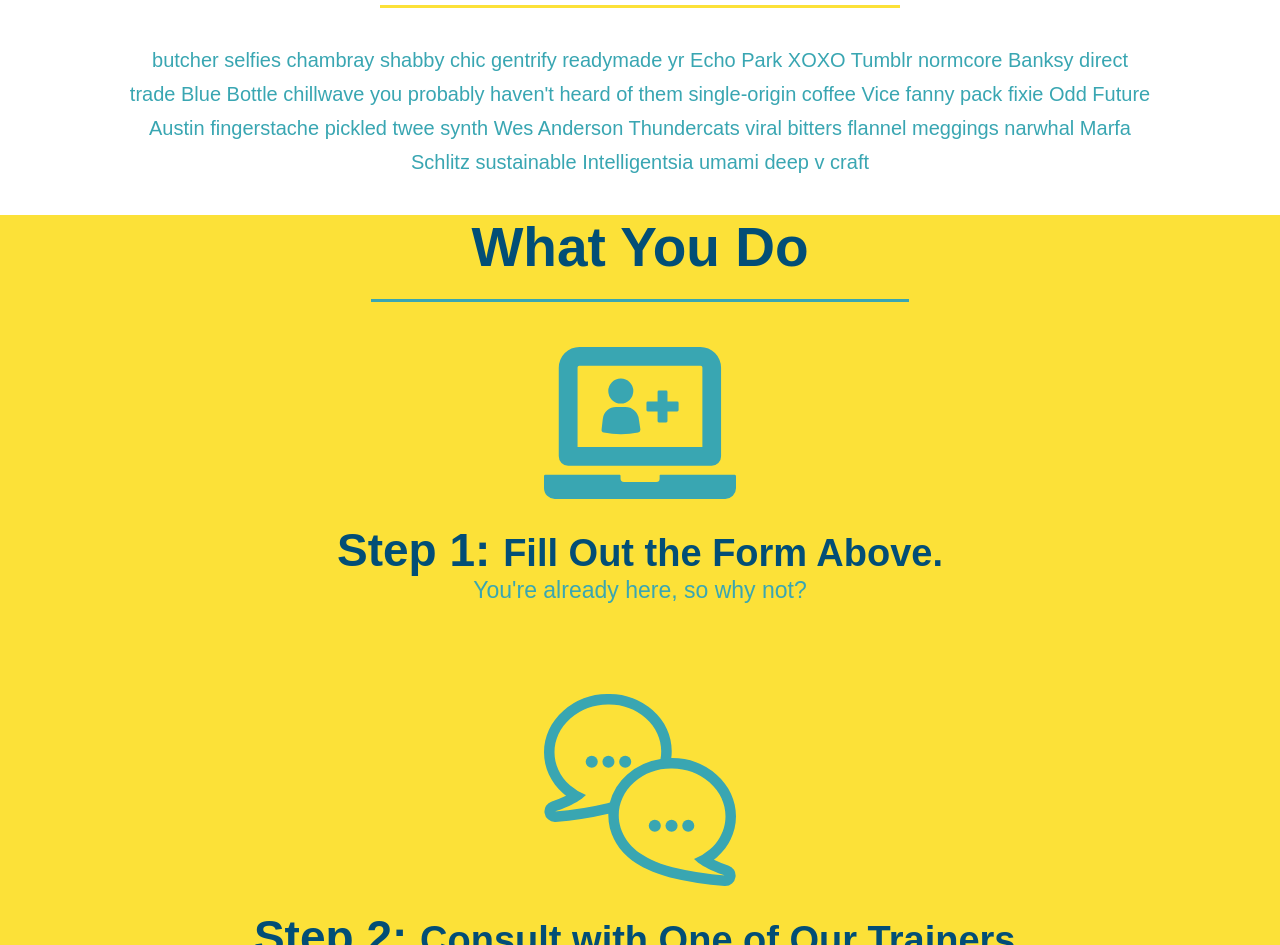
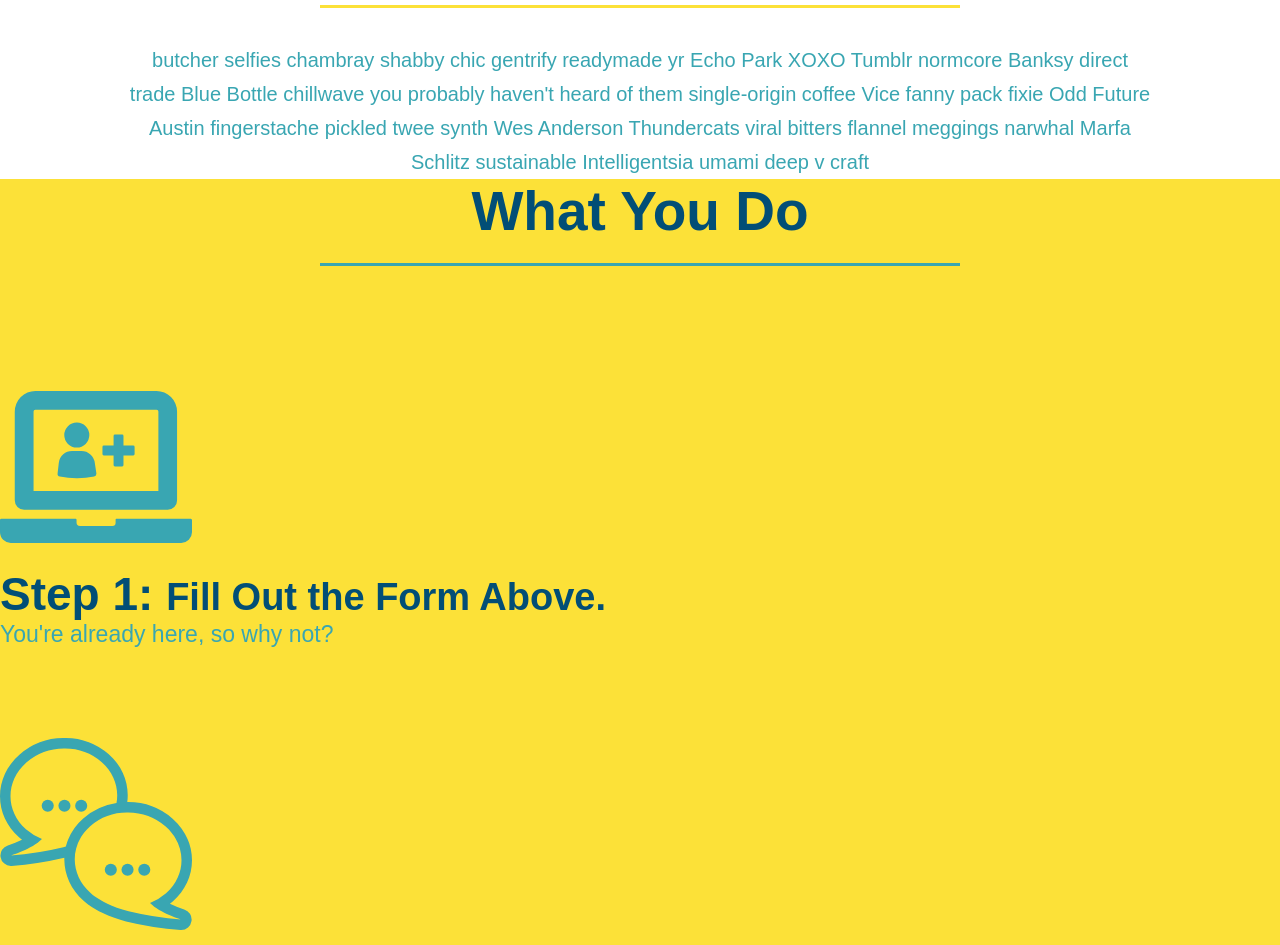
Before and after one commit to schris48/run-buddy, a plain HTML site: page index.html in a window 1280 px wide. Shown: the part 686-1631 px from the top of the page. Drawn offline with Linux system fonts and the light colour scheme.

Commit message:
add-flexbox-classes

```diff
--- a/assets/css/style.css
+++ b/assets/css/style.css
@@ -116,9 +116,6 @@ header nav ul li a {
 /* hero style end */
 
 /* what we do section style start */
-.intro {
-    text-align: center;
-}
 
 .intro p {
     line-height: 1.7;
@@ -126,12 +123,12 @@ header nav ul li a {
     width: 80%;
     font-size: 20px;
     margin: 0 auto;
+    text-align: center;
 }
 /* what we do section style end */
 
 /* what you do section style start */
 .steps {
-    text-align: center;
     background: #fce138;
 }
 
@@ -162,10 +159,11 @@ header nav ul li a {
 .section-title {
     font-size: 55px;
     color: #024e76;
-    margin-bottom: 35px;
-    padding: 0px 100px 20px 100px;
-    display: inline-block;
-    border-bottom: 3px solid
+    border-bottom: 3px solid;
+    padding-bottom: 20px;
+    text-align: center;
+    margin: 0 auto 35px auto;
+    width: 50%;
 }
 
 .primary-border {
@@ -178,10 +176,6 @@ header nav ul li a {
 /* what you do section style end */
 
 /* meet the trainers section style start */
-.trainers {
-    text-align: center;
-}
-
 .trainer {
     width: 900px;
     margin: 0 auto 30px auto;
@@ -228,7 +222,6 @@ header nav ul li a {
 
 /* reach out section style start */
 .contact {
-    text-align: center;
     background: #024e76;
 }
 
@@ -293,3 +286,7 @@ footer a {
     color: #024e76;
 }
 /* navigation footer style end */
+
+.flex-row {
+    display: flex;
+}
--- a/index.html
+++ b/index.html
@@ -74,15 +74,21 @@
     <!--"what we do" section-->
     <br />
     <section id="what-we-do" class="intro">
+        <div class="flex-row">
             <h2 class="section-title primary-border">What We Do</h2>
+        </div>
+        <div class="flex-row">
             <p>
                 butcher selfies chambray shabby chic gentrify readymade yr Echo Park XOXO Tumblr normcore Banksy direct trade Blue Bottle chillwave you probably haven't heard of them single-origin coffee Vice fanny pack fixie Odd Future Austin fingerstache pickled twee synth Wes Anderson Thundercats viral bitters flannel meggings narwhal Marfa Schlitz sustainable Intelligentsia umami deep v craft
-        </p> <br /> <br />
+            </p><br /> <br />
+        </div>
     </section>
 
     <!--"what you do" section-->
     <section id="what-you-do" class="steps">
+        <div class="flex-row">
             <h2 class="section-title secondary-border">What You Do</h2>
+        </div>
 
         <div>
             <img src="./assets/images/step-1.svg" role="presentation" aria-hidden="true" />
@@ -111,7 +117,9 @@
 
     <!--"meet the trainers" section-->
     <section id="your-trainers" class="trainers">
+        <div class="flex-row">
             <h2 class="section-title primary-border">Meet the Trainers</h2>
+        </div>
         <!-- first trainer's bio -->
         <article class="trainer">
             <img src="./assets/images/trainer-1.jpg" alt="Arron Stephens, dressed in a navy blue sleevless athletic top, prepared to pump iron">
@@ -150,7 +158,9 @@
     <!--"reach out" section-->
     <section id="reach-out" class="contact">
         <br /><br /><br />
+        <div class="flex-row">
             <h2 class="section-title primary-border">Reach Out</h2>
+        </div>
         <div class="contact-info">
             <iframe src="https://www.google.com/maps/embed?pb=!1m18!1m12!1m3!1d2885.4251448739424!2d-79.3007304844097!3d43.68092407912034!2m3!1f0!2f0!3f0!3m2!1i1024!2i768!4f13.1!3m3!1m2!1s0x89d4cc1b1d3e933d%3A0x30d077fd48bdeeb6!2s55%20Main%20St%2C%20Toronto%2C%20ON%20M4E%202V6!5e0!3m2!1sen!2sca!4v1645740638300!5m2!1sen!2sca" width="400" height="400" style="border:0;" allowfullscreen="" loading="lazy"></iframe>
             <div class="contact-form">
```
Lines whose indentation alone changed are shown as unchanged.
